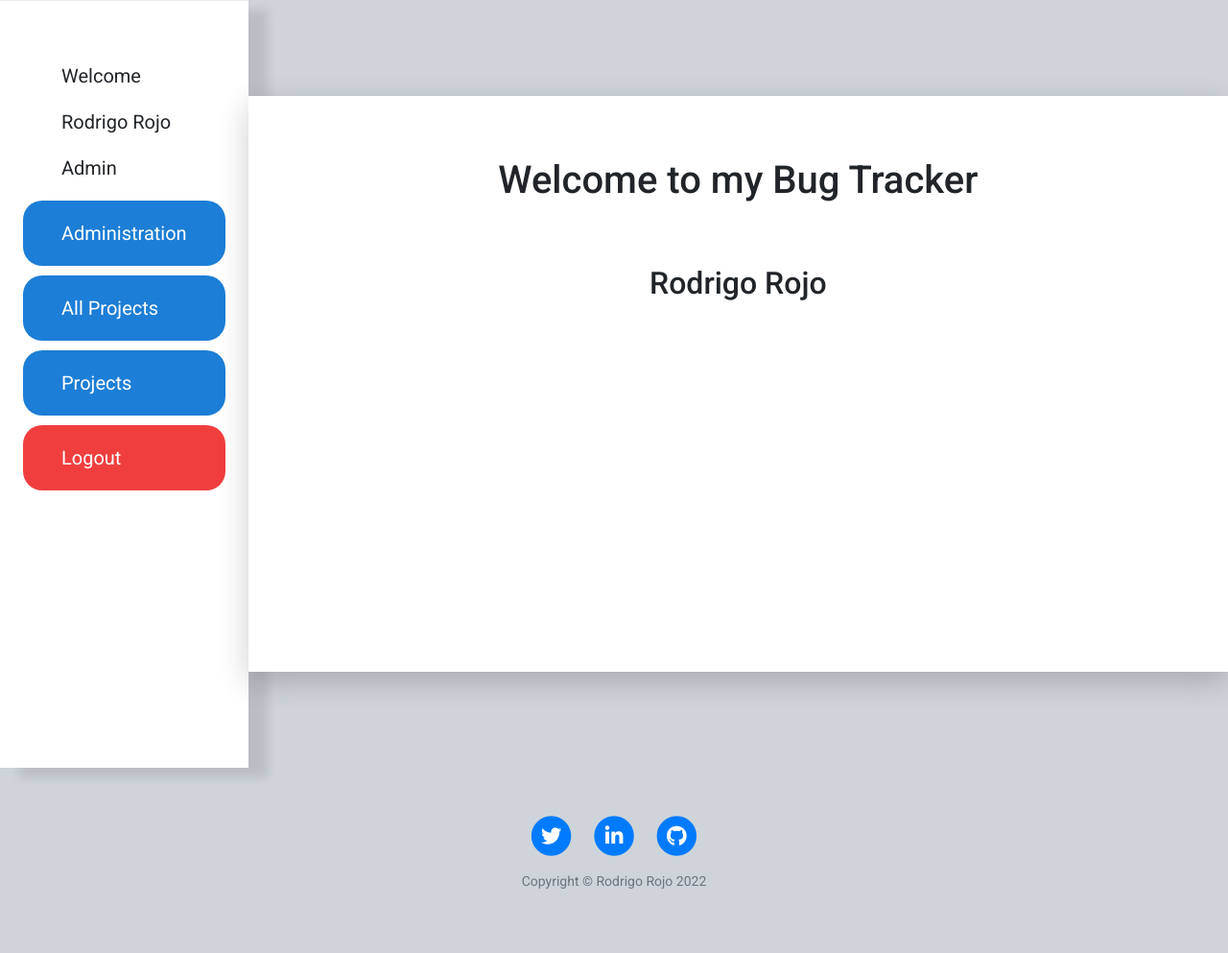
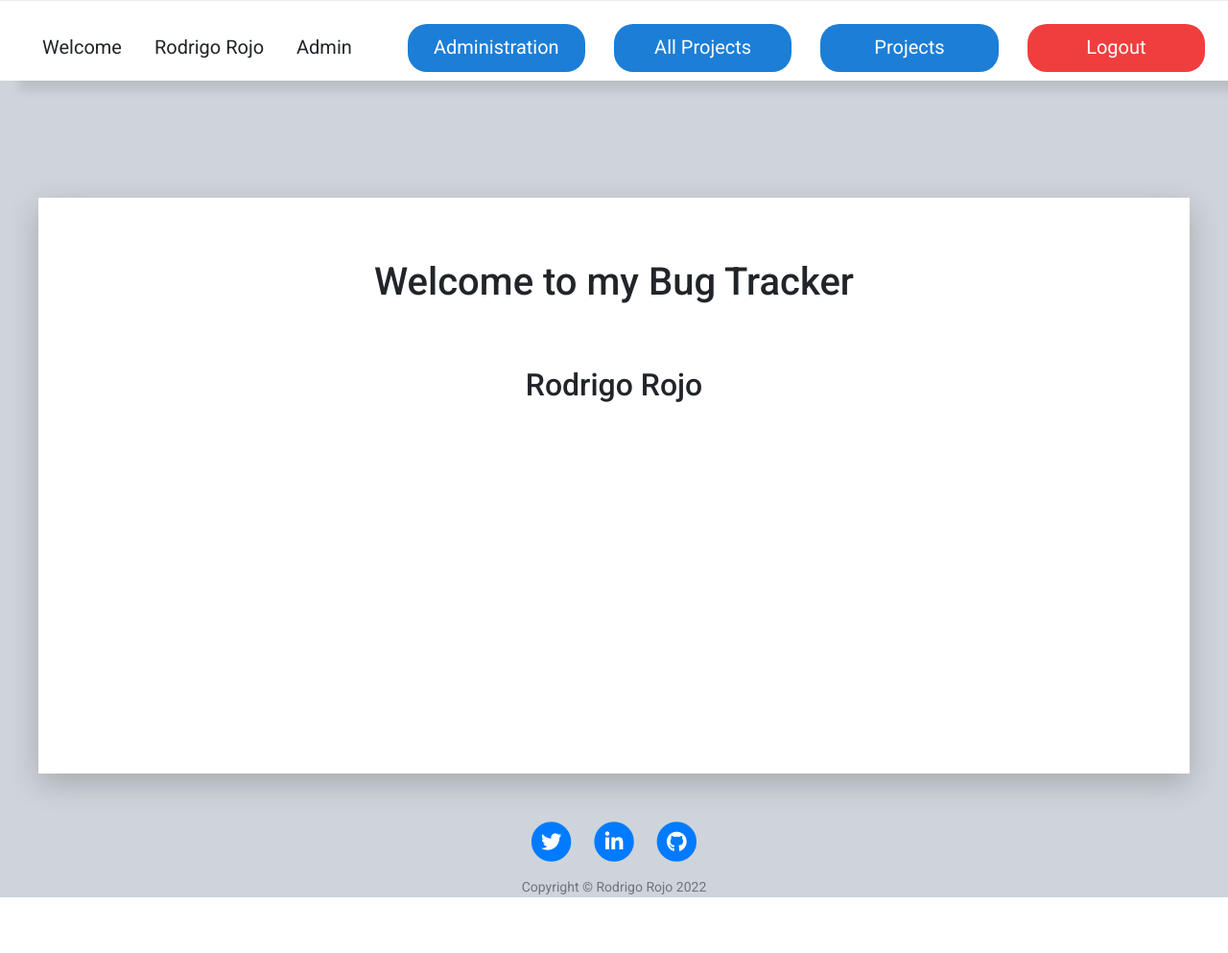
Before and after one commit to Rodrigo-Rojo/Bug-Tracker, a Flask app: page /home in a window 1280 px wide. Shown: the whole page at 96% size. After the commit the page ends 935 px from the top, so only its background shows below. Run offline with Flask 2, Linux system fonts and the light colour scheme; a user stored in the database is signed in; some libraries are stand-ins or nearby versions.

Commit message:
added CSS to display better in lower screen size

```diff
--- a/static/css/style.css
+++ b/static/css/style.css
@@ -62,7 +62,7 @@ label {
 
 .nav-container {
     background-color: white;
-    height: 100vh;
+    height: 80vh;
     flex-direction: column;
     box-shadow: 20px 10px 10px rgba(0, 0, 0, 0.10);
 
@@ -114,7 +114,7 @@ label {
 .projects {
     background-color: white;
     width: 1200px;
-    height: 800px;
+    height: 700px;
     margin: auto;
     padding: 64px;
     flex-direction: column;
@@ -217,7 +217,7 @@ label {
 .main-container {
     background-color: white;
     width: 1400px;
-    height: 800px;
+    height: 700px;
     margin: auto;
     padding: 64px;
     grid-template-columns: 1.5fr 2fr;
@@ -226,7 +226,7 @@ label {
 
 .dashboard {
     grid-template-rows: 35px;
-    grid-auto-rows: minmax(35px, 500px);
+    grid-auto-rows: minmax(35px, 400px);
     border-top: 1px solid #e9ecef;
     padding: 24px;
 }
@@ -511,6 +511,7 @@ select {
 }
 
 footer {
+    height: 10vh;
   padding: 50px 0 65px;
 }
 
@@ -530,3 +531,47 @@ p {
     padding-top: 5px;
     text-align: center;
 }
+
+@media (max-width:1660px) {
+    .flex {
+        display: block;
+    }
+
+    .nav-container {
+        display: grid;
+        grid-template-columns: 2fr 1fr 1fr 1fr 1fr;
+        width: 100%;
+        height: auto;
+        margin-bottom: 100px;
+        gap: 30px;
+    }
+
+    .nav-container p {
+        display: inline-block;
+        padding: 10px;
+        padding-left: 20px;
+    }
+
+    .nav-btn:link, .nav-btn:visited {
+        display: inline;
+        padding: 10px 20px;
+        height: 50px;
+        text-align: center;
+        margin-top: 0;
+    }
+
+    .user-data {
+        display: inline;
+    }
+
+    .nav-container p:first-child {
+        padding-top: 0;
+    }
+
+    /* project.html */
+
+    .main-container {
+        width: 1300px;
+        padding: 32px;
+    }
+}
--- a/templates/header.html
+++ b/templates/header.html
@@ -21,18 +21,19 @@
     <div class="flex">
         <div class="nav-container dashboard flex">
             <div class="user">
-                <p>Welcome</p>
-                <p>{{current_user.first_name}} {{current_user.last_name}}</p>
-                <p>{{current_user.role}}</p>
+                <p class="user-data">Welcome</p>
+                <p class="user-data">{{current_user.first_name}} {{current_user.last_name}}</p>
+                <p class="user-data">{{current_user.role}}</p>
 
             </div>
             {% if current_user.role == "Admin" %}
-            <a class="nav-btn" href="{{url_for('admin')}}">Administration</a>
+            <a class="nav-btn first-link" href="{{url_for('admin')}}">Administration</a>
 
             {% endif %}
             {% if current_user.role == "Project Manager" or current_user.role == "Admin" %}
-            <a class="nav-btn" href="{{url_for('dashboard')}}">All Projects</a>
+            <a class="nav-btn" href="{{url_for('all_projects')}}">All Projects</a>
             {% endif %}
             <a class="nav-btn" href="{{url_for('user_projects')}}">Projects</a>
             <a class="nav-btn logout" href="{{url_for('logout')}}">Logout</a>
         </div>
+        <br>
```
